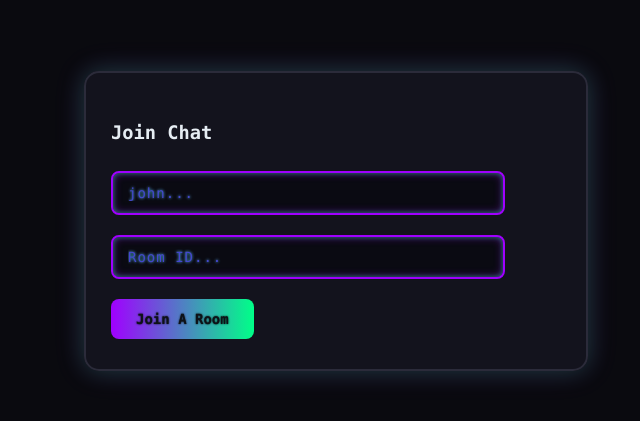
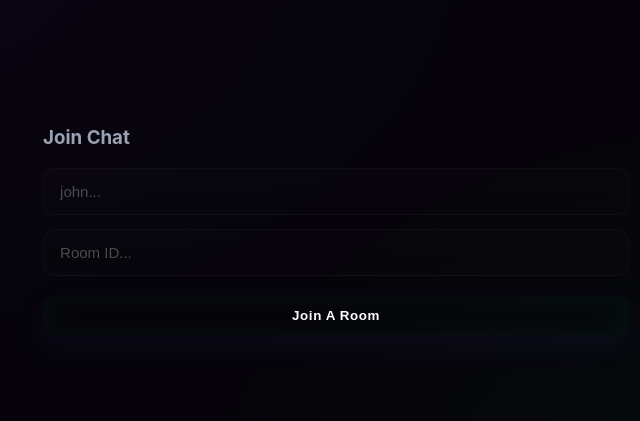
Before and after one commit to thishandhananjaya/socketchat, a React (Create React App) app in the folder client/: page / in a window 1280 px wide. Shown: the part 179-600 px from the top of the page, without its empty margins (304-944 px from the left). Built offline with nearby package versions, Linux system fonts and the light colour scheme; no server answers.

Commit message:
fix socket duplicate message issue

```diff
--- a/client/src/App.css
+++ b/client/src/App.css
@@ -1,312 +1,216 @@
-/* === GLOBAL === */
-body {
-  margin: 0;
-  padding: 0;
-  font-family: 'Consolas', 'Courier New', monospace;
-  background-color: #0a0a0f;
-  color: #e6edf3;
-  display: flex;
-  justify-content: center;
-  align-items: center;
-  height: 100vh;
+
+:root{
+  --bg:#06040a;
+  --panel:#0b0b10;
+  --muted:#9aa3b2;
+  --accent-green:#00ff88;
+  --accent-purple:#7b2aff;
+  --accent-cyan:#00e3ff;
+  --glass: rgba(255,255,255,0.03);
+  --radius:16px;
+  --soft-shadow: 0 18px 50px rgba(11,6,26,0.6);
+  --mono: "Roboto Mono", "JetBrains Mono", ui-monospace, SFMono-Regular, Menlo, monospace;
 }
 
-/* === APP CONTAINER === */
-.App {
-  width: 450px;
-  max-width: 90%;
-  background-color: rgba(20, 20, 30, 0.95);
-  border: 2px solid #2b2b3a;
-  border-radius: 15px;
-  padding: 30px 25px;
-  box-shadow: 0 0 25px rgba(0, 255, 100, 0.2), 0 0 30px rgba(170, 0, 255, 0.2);
-  display: flex;
-  flex-direction: column;
-  align-items: center;
+/* Page base*/
+*{ box-sizing:border-box; }
+html,body,#root{ height:100%; margin:0; }
+body{
+  background: radial-gradient(600px 400px at 15% 15%, rgba(123,42,255,0.04), transparent),
+              radial-gradient(600px 400px at 85% 85%, rgba(0,255,136,0.03), transparent),
+              var(--bg);
+  font-family: Inter, system-ui, -apple-system, "Segoe UI", Roboto, var(--mono);
+  color:var(--muted);
+  -webkit-font-smoothing:antialiased;
 }
 
-/* === JOIN FORM === */
-.join-form {
-  width: 100%;
-  display: flex;
-  flex-direction: column;
-  align-items: center;
+.App{ min-height:100vh; display:flex; align-items:center; justify-content:center; padding:28px; }
+
+/* join screen */
+#joinbutton{
+  width:100%;
+  padding:12px 16px;
+  border-radius:12px;
+  border:none;
+  background: linear-gradient(90deg, var(--accent-2), var(--accent-3));
+  color:white;
+  font-weight:700;
+  letter-spacing:0.6px;
+  cursor:pointer;
+  margin-top:6px;
+  box-shadow: 0 10px 30px rgba(108,92,231,0.08), 0 0 30px rgba(0,255,106,0.05) inset;
+  transition: transform .12s ease, filter .12s ease, box-shadow .12s ease;
 }
 
-.join-form h3 {
-  color: #00ff88;
-  margin-bottom: 20px;
-  letter-spacing: 2px;
-  text-shadow: 0 0 8px #00ff88, 0 0 12px #a000ff;
-  display: flex;
-  align-items: center;
-  justify-content: center;
-  gap: 8px;
+#joinbutton:hover{
+  filter:brightness(1.1);
+  transform: translateY(-2px) scale(1.02);
 }
 
-.join-form h3::before {
-  content: "💀 ";
-  color: #a000ff;
+#joinbutton:active{
+  transform: translateY(1px) scale(.995);
 }
 
-.join-form h3::after {
-  content: " 🧠";
-  color: #00ff88;
+.joinChatContainer{
+  width:460px; max-width:95vw; padding:28px; border-radius:var(--radius);
+  background: linear-gradient(180deg, rgba(255,255,255,0.012), rgba(255,255,255,0.006));
+  border: 1px solid rgba(255,255,255,0.04);
+  box-shadow: var(--soft-shadow), 0 6px 18px rgba(123,42,255,0.06);
+  position:relative; overflow:hidden;
 }
 
-.join-form input {
-  width: 80%;
-  padding: 12px;
-  margin: 10px 0;
-  background-color: #0a0a12;
-  color: #a000ff;
-  border: 1px solid #00ff88;
-  border-radius: 6px;
-  outline: none;
-  text-align: center;
-  transition: 0.3s;
+.joinChatContainer::after{
+  content:""; position:absolute; inset:-40% -10% auto -10%; height:200%; background: conic-gradient(from 120deg at 30% 50%, rgba(123,42,255,0.03), transparent 20%), linear-gradient(90deg, rgba(0,255,136,0.02), transparent 60%);
+  pointer-events:none; mix-blend-mode:screen;
 }
 
-.join-form input:focus {
-  color: #00ff88;
-  border-color: #a000ff;
-  box-shadow: 0 0 12px #a000ff, 0 0 8px #00ff88;
+.joinChatContainer h3{ color:white; margin:0 0 18px 0; font-weight:800; letter-spacing:1.6px; text-transform:uppercase; }
+
+/* styled inputs  */
+#username, #roomid{
+  width:100%; padding:14px 16px; margin-bottom:14px; border-radius:12px;
+  background: linear-gradient(180deg, rgba(255,255,255,0.01), rgba(255,255,255,0.006));
+  border: 1px solid rgba(255,255,255,0.03);
+  outline:none; color:#e9fff6; font-size:15px;
+  transition: box-shadow .18s ease, transform .08s ease, border-color .12s ease;
+  caret-color: var(--accent-green);
 }
 
-.join-form button {
-  width: 50%;
-  background: linear-gradient(90deg, #00ff88, #a000ff);
-  color: #0d1117;
-  border: none;
-  padding: 12px;
-  margin-top: 15px;
-  cursor: pointer;
-  font-weight: bold;
-  border-radius: 6px;
-  transition: all 0.3s ease;
-  text-shadow: 0 0 3px #000;
+#username::placeholder, #roomid::placeholder{ color: rgba(255,255,255,0.28); }
+
+#username:focus, #roomid:focus{
+  transform: translateY(-2px);
+  box-shadow: 0 10px 40px rgba(123,42,255,0.06), 0 0 20px rgba(0,255,136,0.04);
+  border-color: rgba(123,42,255,0.35);
 }
 
-.join-form button:hover {
-  transform: scale(1.05);
-  box-shadow: 0 0 15px #00ff88, 0 0 15px #a000ff;
+/*  neon animated bar */
+#username, #roomid{ position:relative; }
+#username::after, #roomid::after{
+  content:""; position:absolute; left:12px; right:12px; bottom:6px; height:2px; border-radius:4px;
+  background: linear-gradient(90deg, var(--accent-purple), var(--accent-green));
+  transform:scaleX(.02); transform-origin:left center; transition:transform .25s cubic-bezier(.2,.9,.2,1), opacity .2s;
+  opacity:.9;
+}
+#username:focus::after, #roomid:focus::after{ transform:scaleX(1); opacity:1; }
+
+.joinChatContainer .join-btn{
+  width:100%; padding:12px 14px; border-radius:12px; border:none; cursor:pointer; font-weight:700;
+  background: linear-gradient(90deg, rgba(123,42,255,0.95), rgba(0,255,136,0.85)); color:#021018; font-size:15px;
+  box-shadow: 0 14px 40px rgba(123,42,255,0.12), 0 6px 20px rgba(0,255,136,0.06);
+  transition: transform .12s ease, box-shadow .12s ease;
+}
+.joinChatContainer .join-btn:hover{ transform:translateY(-3px); box-shadow: 0 20px 60px rgba(123,42,255,0.18), 0 12px 30px rgba(0,255,136,0.08); }
+
+/* quick responsive center */
+.joinChatContainer .helper-note{ font-size:13px; color:rgba(255,255,255,0.32); margin-top:6px; }
+
+/* chatwindow */
+.chat-window{ width:960px; max-width:98vw; height:720px; display:flex; flex-direction:column; border-radius:18px; overflow:hidden;
+  background: linear-gradient(180deg, rgba(255,255,255,0.01), rgba(255,255,255,0.004)); border:1px solid rgba(255,255,255,0.03); box-shadow: var(--soft-shadow);
 }
 
-/* === CHAT WINDOW === */
-.chat-window {
-  width: 100%;
-  display: flex;
-  flex-direction: column;
-  padding: 10px;
+.chat-header{ padding:18px 22px; display:flex; align-items:center; gap:12px; border-bottom:1px solid rgba(255,255,255,0.02); background: linear-gradient(90deg, rgba(8,6,12,0.6), rgba(6,4,8,0.4)); }
+.chat-header p{ margin:0; color:white; font-weight:800; letter-spacing:1.6px; }
+
+.message-container{ flex:1 1 auto; padding:26px; display:flex; flex-direction:column; gap:12px; overflow:auto; background-image: linear-gradient(180deg, rgba(123,42,255,0.01) 0%, transparent 30%); }
+.message-container::-webkit-scrollbar{ width:10px; }
+.message-container::-webkit-scrollbar-thumb{ background: linear-gradient(90deg, rgba(123,42,255,0.07), rgba(0,255,136,0.04)); border-radius:10px; }
+
+/* Message bubble  */
+.message{ max-width:72%; padding:12px 14px; border-radius:12px; background: linear-gradient(180deg, rgba(255,255,255,0.016), rgba(255,255,255,0.004)); border:1px solid rgba(255,255,255,0.03); color:#e8fff7; box-shadow: 0 6px 22px rgba(2,3,8,0.6); position:relative; }
+
+/* user (right) */
+#you{ margin-left:auto; align-self:flex-end; border-top-right-radius:6px; background: linear-gradient(90deg, rgba(0,255,136,0.06), rgba(123,42,255,0.02)); border:1px solid rgba(0,255,136,0.08); }
+/* receive (left) */
+#other{ margin-right:auto; align-self:flex-start; border-top-left-radius:6px; background: linear-gradient(90deg, rgba(123,42,255,0.03), rgba(0,255,136,0.01)); border:1px solid rgba(123,42,255,0.045); }
+
+.message-content p{ margin:0; font-size:14px; line-height:1.35; color:#eafff6; }
+
+.message-meta{ margin-top:8px; display:flex; gap:8px; align-items:center; }
+#time{ font-size:11px; color:rgba(255,255,255,0.46); background: rgba(255,255,255,0.02); padding:4px 8px; border-radius:8px; min-width:52px; text-align:center; }
+#author{ font-size:11px; color:rgba(255,255,255,0.38); text-transform:uppercase; letter-spacing:0.8px; }
+
+/* small circular accent */
+.message::before{ content:""; width:10px; height:10px; border-radius:50%; position:absolute; left:12px; top:12px; background: linear-gradient(90deg, var(--accent-green), var(--accent-cyan)); box-shadow: 0 8px 30px rgba(0,255,136,0.04); }
+#you::before{ left:auto; right:12px; background: linear-gradient(90deg, var(--accent-purple), var(--accent-green)); }
+
+/* GLITCH  effect for incoming messages */
+.message.glitch{ --g-amt: 6px; position:relative; overflow:visible; }
+.message.glitch{ animation: flicker .9s linear both; }
+.message.glitch .message-content{ position:relative; z-index:3; }
+.message.glitch::after, .message.glitch::before{
+  content:""; position:absolute; inset:0; z-index:2; pointer-events:none; mix-blend-mode:screen; opacity:.9; border-radius:inherit;
+  background: linear-gradient(90deg, rgba(123,42,255,0.06), rgba(0,255,136,0.04));
+}
+.message.glitch::before{ transform: translateX(calc(var(--g-amt) * -1)) skewX(-2deg); clip-path: polygon(0 0,100% 0,100% 70%,0 60%); animation: glitch-a .5s infinite linear; opacity:.75 }
+.message.glitch::after{ transform: translateX(calc(var(--g-amt) * 1)) skewX(2deg); clip-path: polygon(0 40%,100% 50%,100% 100%,0 100%); animation: glitch-b .5s infinite linear; opacity:.55 }
+
+@keyframes glitch-a{
+  0%{ transform: translateX(-6px) skewX(-2deg) }
+  20%{ transform: translateX(4px) skewX(1deg) }
+  40%{ transform: translateX(-3px) skewX(-1deg) }
+  60%{ transform: translateX(2px) skewX(2deg) }
+  80%{ transform: translateX(-2px) skewX(-1deg) }
+  100%{ transform: translateX(0) skewX(0) }
+}
+@keyframes glitch-b{
+  0%{ transform: translateX(6px) skewX(2deg) }
+  20%{ transform: translateX(-4px) skewX(-1deg) }
+  40%{ transform: translateX(3px) skewX(1deg) }
+  60%{ transform: translateX(-2px) skewX(-2deg) }
+  80%{ transform: translateX(1px) skewX(1deg) }
+  100%{ transform: translateX(0) skewX(0) }
+}
+@keyframes flicker{
+  0%{ opacity:0; transform:scale(.98) }
+  10%{ opacity:1 }
+  20%{ opacity:.9 }
+  30%{ opacity:1 }
+  100%{ opacity:1; transform:scale(1) }
 }
 
-/* CHAT HEADER */
-.chat-header {
-  width: 100%;
-  background-color: #0a0a12;
-  border-bottom: 2px solid #00ff88;
-  padding: 10px;
-  text-align: center;
-  font-weight: bold;
-  color: #a000ff;
-  text-shadow: 0 0 10px #a000ff, 0 0 8px #00ff88;
-  border-radius: 10px 10px 0 0;
+/* subtle RGB text-split for more glitch vibe */
+.message.glitch .message-content p{ text-shadow: 0 0 6px rgba(123,42,255,0.18), -2px 0 0 rgba(0,255,136,0.05), 2px 0 0 rgba(0,227,255,0.03); }
+
+/* POP animation for incoming messages */
+@keyframes popIn{
+  from{ transform: translateY(8px) scale(.98); opacity:0 }
+  to{ transform: translateY(0) scale(1); opacity:1 }
 }
+.message{ animation: popIn .18s cubic-bezier(.2,.9,.2,1); }
 
-/* CHAT BODY */
-.chat-body {
-  flex: 1;
-  width: 100%;
-  background-color: #0d0d14;
-  border: 1px solid #a000ff;
-  border-radius: 8px;
-  margin: 15px 0;
-  padding: 10px;
-  overflow-y: auto;
-  display: flex;
-  flex-direction: column;
-  gap: 8px;
+/* CENTERED INPUT FOOTER */
+.chat-footer{ padding:14px; display:flex; gap:12px; align-items:center; border-top:1px solid rgba(255,255,255,0.02); background: linear-gradient(180deg, rgba(8,6,12,0.12), rgba(6,4,8,0.08)); }
+.chat-footer input[type="text"]{ flex:1 1 auto; padding:12px 14px; border-radius:12px; border:1px solid rgba(255,255,255,0.03); background: linear-gradient(90deg, rgba(255,255,255,0.01), rgba(255,255,255,0.005)); color:#e9fff7; outline:none; font-size:14px; transition: box-shadow .12s ease, transform .08s ease; caret-color:var(--accent-green); }
+.chat-footer input[type="text"]:focus{ box-shadow: 0 10px 40px rgba(123,42,255,0.04), 0 0 14px rgba(0,255,136,0.04); transform: translateY(-1px); }
+
+.chat-footer button{ width:56px; height:46px; border-radius:12px; border:none; background: linear-gradient(90deg, var(--accent-purple), var(--accent-green)); display:grid; place-items:center; cursor:pointer; color:#021018; font-weight:900; font-size:18px; box-shadow: 0 10px 30px rgba(123,42,255,0.06); transition: transform .12s ease, filter .12s ease; }
+.chat-footer button:hover{ transform:translateY(-2px) scale(1.02); filter:brightness(1.04); }
+.chat-footer button:active{ transform: translateY(1px); }
+
+/* send animation: quick neon streak */
+.chat-footer button.send-pulse{ position:relative; overflow:visible; }
+.chat-footer button.send-pulse::after{ content:""; position:absolute; inset:0; border-radius:inherit; pointer-events:none; box-shadow: 0 0 0 rgba(123,42,255,0.0); }
+.chat-footer button.send-pulse:active::after{ animation: send-streak .6s ease-out; }
+@keyframes send-streak{ 0%{ box-shadow: 0 0 0 rgba(0,255,136,0.0), 0 0 0 rgba(123,42,255,0.0); transform:scale(1); } 30%{ box-shadow: 0 0 30px rgba(0,255,136,0.16), 0 0 60px rgba(123,42,255,0.08); transform:scale(1.06); } 100%{ box-shadow: 0 0 0 rgba(0,255,136,0.0), 0 0 0 rgba(123,42,255,0.0); transform:scale(1); } }
+
+/* hover micro interactions for meta */
+.message:hover #time{ color:var(--accent-cyan); background: rgba(0,227,255,0.03); box-shadow: 0 8px 26px rgba(0,227,255,0.03); }
+.message:hover #author{ color:white; }
+
+/* placeholder shimmer for input */
+@keyframes placeholder-shimmer{ 0%{ opacity:0.6 } 50%{ opacity:1 } 100%{ opacity:0.6 } }
+.joinChatContainer input::placeholder{ animation: placeholder-shimmer 3.2s infinite ease-in-out; }
+
+
+@media (max-width:880px){ .chat-window{ width:94vw; height:86vh; } .joinChatContainer{ width:92vw; } }
+
+
+.center{ display:flex; align-items:center; justify-content:center; }
+
+
+
+#other::before{
+  display:none !important;
 }
-
-/* Scrollbar */
-.chat-body::-webkit-scrollbar {
-  width: 6px;
-}
-
-.chat-body::-webkit-scrollbar-thumb {
-  background: linear-gradient(#00ff88, #a000ff);
-  border-radius: 5px;
-}
-
-/* MESSAGES */
-.message {
-  max-width: 70%;
-  padding: 8px 12px;
-  border-radius: 12px;
-  word-wrap: break-word;
-  box-shadow: 0 0 8px rgba(0, 255, 100, 0.3), 0 0 8px rgba(170, 0, 255, 0.3);
-  font-size: 14px;
-  line-height: 1.3;
-}
-
-.message.mine {
-  align-self: flex-end;
-  background: linear-gradient(135deg, #00ff88, #a000ff);
-  color: #0d1117;
-  border-bottom-right-radius: 0;
-}
-
-.message.other {
-  align-self: flex-start;
-  background: linear-gradient(135deg, #a000ff, #00ff88);
-  color: #e6edf3;
-  border-bottom-left-radius: 0;
-}
-
-/* CHAT FOOTER */
-.chat-footer {
-  display: flex;
-  align-items: center;
-  justify-content: space-between;
-  width: 100%;
-}
-
-.chat-footer input {
-  flex: 1;
-  padding: 10px;
-  background-color: #0a0a12;
-  color: #00ff88;
-  border: 1px solid #a000ff;
-  border-radius: 8px;
-  outline: none;
-  margin-right: 10px;
-  transition: 0.3s;
-}
-
-.chat-footer input:focus {
-  box-shadow: 0 0 10px #00ff88, 0 0 10px #a000ff;
-}
-
-.chat-footer button {
-  background: linear-gradient(90deg, #a000ff, #00ff88);
-  border: none;
-  color: #0d1117;
-  padding: 10px 18px;
-  border-radius: 8px;
-  cursor: pointer;
-  font-weight: bold;
-  transition: 0.3s;
-}
-
-.chat-footer button:hover {
-  transform: scale(1.05);
-  box-shadow: 0 0 12px #a000ff, 0 0 12px #00ff88;
-}
-/* === INPUTS === */
-input[type="text"] {
-  width: 80%;
-  padding: 12px 15px;
-  margin: 10px 0;
-  background-color: #0a0a12;
-  color: #00ff88;
-  border: 2px solid #a000ff;
-  border-radius: 8px;
-  outline: none;
-  font-family: 'Consolas', monospace;
-  font-size: 14px;
-  letter-spacing: 1px;
-  transition: all 0.3s ease-in-out;
-  box-shadow: inset 0 0 5px rgba(0, 255, 136, 0.5),
-              inset 0 0 8px rgba(170, 0, 255, 0.5);
-}
-
-input[type="text"]::placeholder {
-  color: #5555ff;
-  text-shadow: 0 0 3px #00ff88, 0 0 3px #a000ff;
-  opacity: 0.8;
-}
-
-/* === FOCUS EFFECT === */
-input[type="text"]:focus {
-  color: #00ff88;
-  border-color: #00ff88;
-  box-shadow:
-      0 0 8px #00ff88,
-      0 0 12px #a000ff,
-      inset 0 0 5px #00ff88,
-      inset 0 0 8px #a000ff;
-}
-
-/* === BUTTONS === */
-button {
-  background: linear-gradient(90deg, #a000ff, #00ff88, #a000ff);
-  background-size: 200% 100%;
-  border: none;
-  color: #0d1117;
-  padding: 12px 25px;
-  margin-top: 10px;
-  font-weight: bold;
-  font-family: 'Consolas', monospace;
-  font-size: 14px;
-  border-radius: 8px;
-  cursor: pointer;
-  transition: all 0.3s ease-in-out;
-  text-shadow: 0 0 2px #000;
-}
-
-/* === BUTTON HOVER ANIMATION === */
-button:hover {
-  animation: gradientShift 1.5s infinite linear;
-  box-shadow: 0 0 15px #00ff88, 0 0 15px #a000ff;
-  transform: scale(1.05);
-}
-
-/* === GRADIENT ANIMATION === */
-@keyframes gradientShift {
-  0% { background-position: 0% 50%; }
-  50% { background-position: 100% 50%; }
-  100% { background-position: 0% 50%; }
-}
-
-/* === CHAT FOOTER INPUT SPECIAL === */
-.chat-footer input {
-  flex: 1;
-  background-color: #0a0a12;
-  border: 2px solid #a000ff;
-  padding: 12px 15px;
-  border-radius: 8px;
-  font-family: 'Consolas', monospace;
-  color: #00ff88;
-  outline: none;
-  transition: all 0.3s ease-in-out;
-  box-shadow: inset 0 0 5px #00ff88, inset 0 0 8px #a000ff;
-}
-
-.chat-footer input:focus {
-  border-color: #00ff88;
-  box-shadow:
-      0 0 8px #00ff88,
-      0 0 12px #a000ff,
-      inset 0 0 5px #00ff88,
-      inset 0 0 8px #a000ff;
-}
-
-.chat-footer button {
-  background: linear-gradient(90deg, #a000ff, #00ff88, #a000ff);
-  background-size: 200% 100%;
-  border: none;
-  color: #0d1117;
-  padding: 12px 20px;
-  border-radius: 8px;
-  font-family: 'Consolas', monospace;
-  font-weight: bold;
-  cursor: pointer;
-  transition: all 0.3s ease-in-out;
-  text-shadow: 0 0 2px #000;
-}
-
-.chat-footer button:hover {
-  animation: gradientShift 1.5s infinite linear;
-  box-shadow: 0 0 12px #a000ff, 0 0 12px #00ff88;
-  transform: scale(1.05);
-}
--- a/client/src/App.js
+++ b/client/src/App.js
@@ -24,21 +24,21 @@ function App() {
       {!showChat ? (
         <div>
           <h3>Join Chat</h3>
-          <input type='text'
+          <input id="username"type='text'
             placeholder="john..."
             onChange={(event) => {
               setUsername(event.target.value);
             }}
           />
 
-          <input type='text'
+          <input id="roomid" type='text'
             placeholder="Room ID..."
             onChange={(event) => {
               setRoom(event.target.value);
             }}
           />
 
-          <button onClick={joinRoom}>Join A Room</button>
+          <button id="joinbutton" onClick={joinRoom}>Join A Room</button>
         </div>
       ) : (
         <Chat socket={socket} username={username} room={room}/>
```
